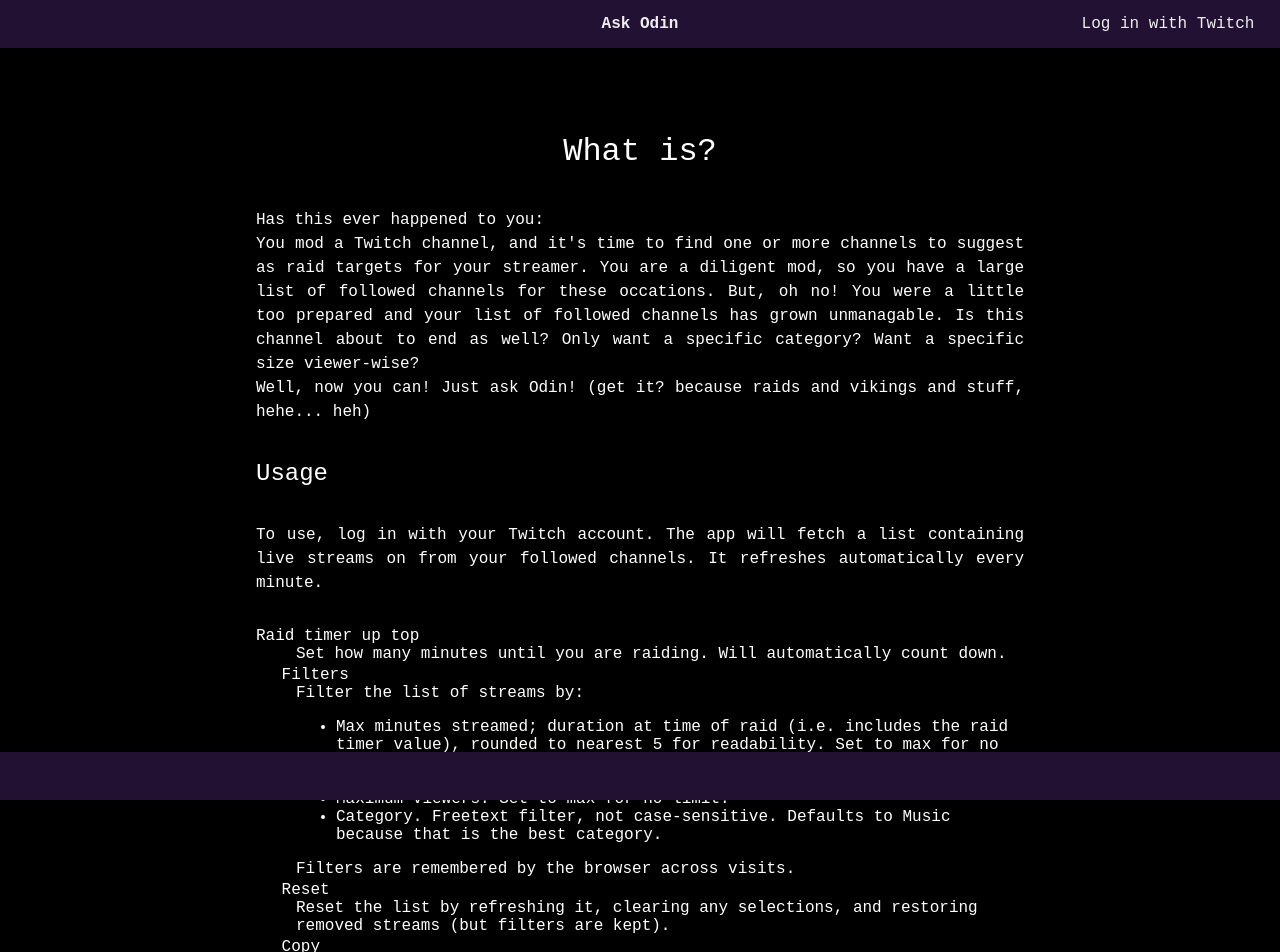
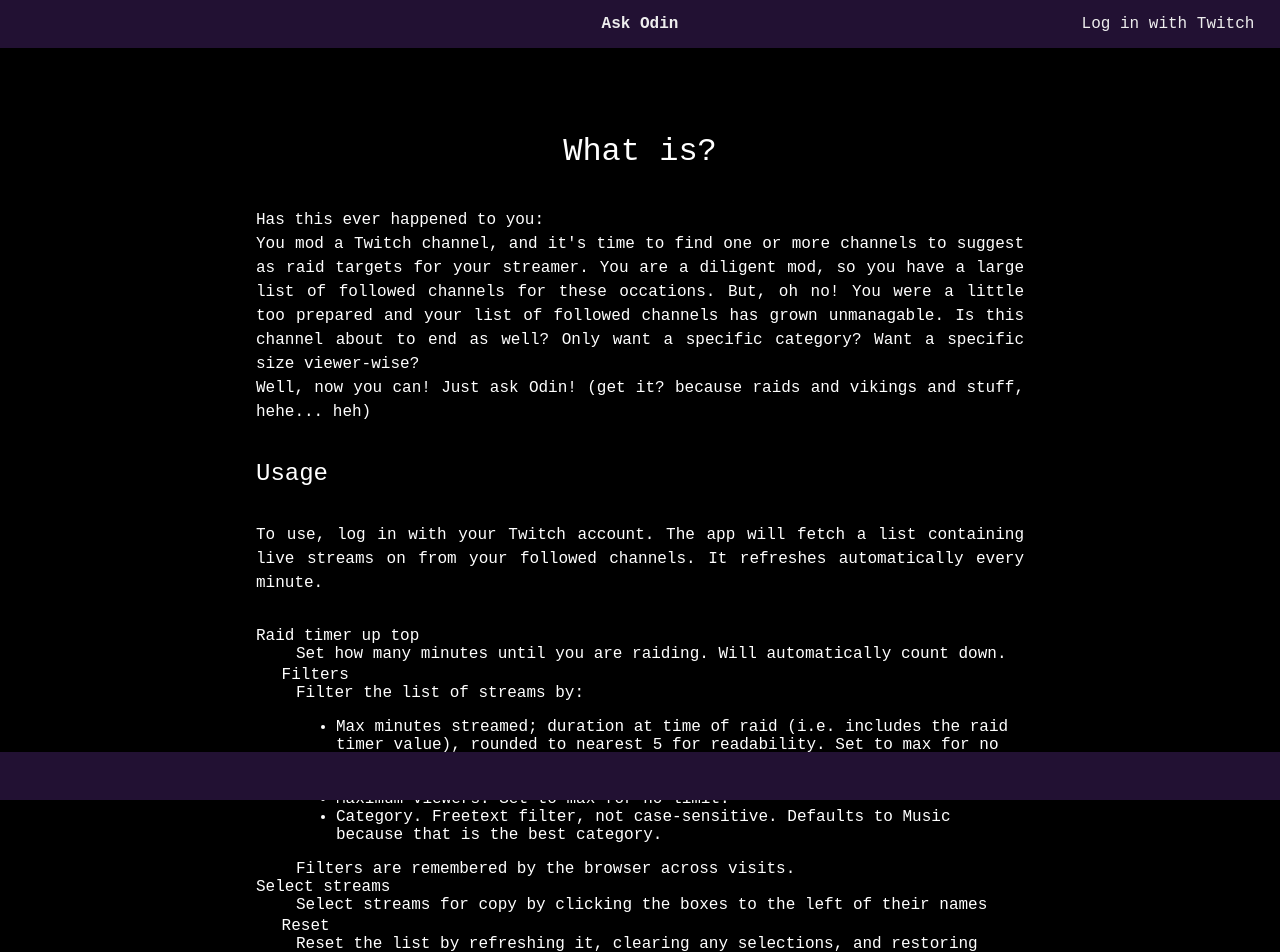
Before and after one commit to NosyEye/ask-odin, a SvelteKit app: page /about in a window 1280 px wide. Shown: the top 952 px of the page. Built offline with nearby package versions, Linux system fonts and the light colour scheme; some icons are missing.

Commit message:
Updated about text

```diff
--- a/src/routes/about/+page.svelte
+++ b/src/routes/about/+page.svelte
@@ -34,6 +34,8 @@
 			</ul>
 			Filters are remembered by the browser across visits.
 		</dd>
+		<dt>Select streams</dt>
+		<dd>Select streams for copy by clicking the boxes to the left of their names</dd>
 		<dt><RefreshCcwIcon/> Reset</dt>
 		<dd>Reset the list by refreshing it, clearing any selections, and restoring removed streams (but filters are kept).</dd>
 		<dt><CopyIcon/> Copy </dt>
```
